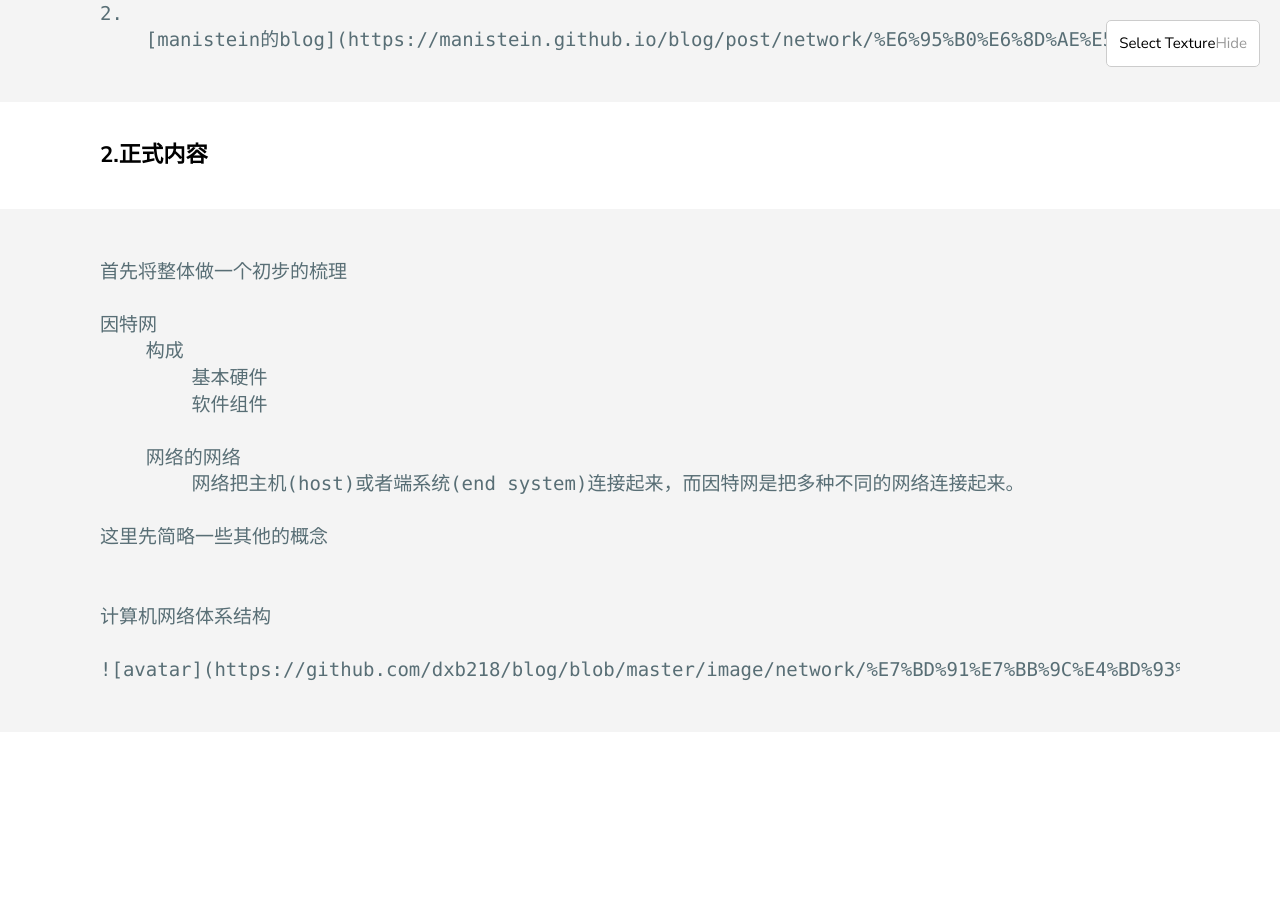
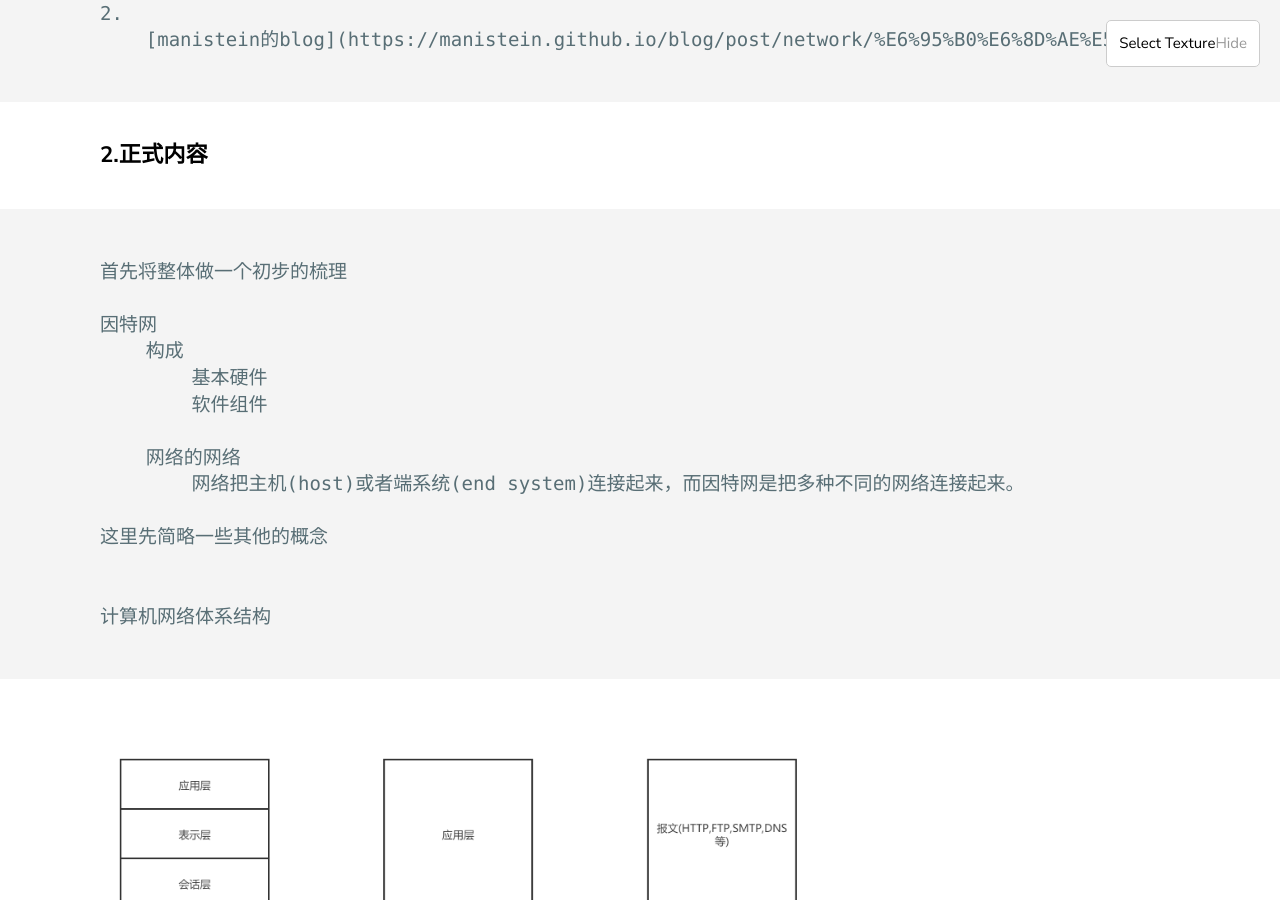
Before and after one commit to dxb218/blog, a Jekyll site: the page built from _posts/2020-8-1-计算机网络草稿.md, in a window 1280 px wide and 900 px high, scrolled down 661 px. Built offline with Jekyll 4.4.1, drawn with Linux system fonts in a browser that asks for light colours; our own code applies the rules of GitHub Pages for plain Markdown files; before the commit the page ends 1433 px from its top, so only the background shows below that.

Commit message:
Update 2020-8-1-计算机网络草稿.md

```diff
--- a/_posts/2020-8-1-计算机网络草稿.md
+++ b/_posts/2020-8-1-计算机网络草稿.md
@@ -23,4 +23,5 @@
 
     计算机网络体系结构
 
-    ![avatar](https://github.com/dxb218/blog/blob/master/image/network/%E7%BD%91%E7%BB%9C%E4%BD%93%E7%B3%BB%E7%BB%93%E6%9E%84.png)
+
+![test](https://github.com/dxb218/blog/blob/master/image/network/%E7%BD%91%E7%BB%9C%E4%BD%93%E7%B3%BB%E7%BB%93%E6%9E%84.png)
```
